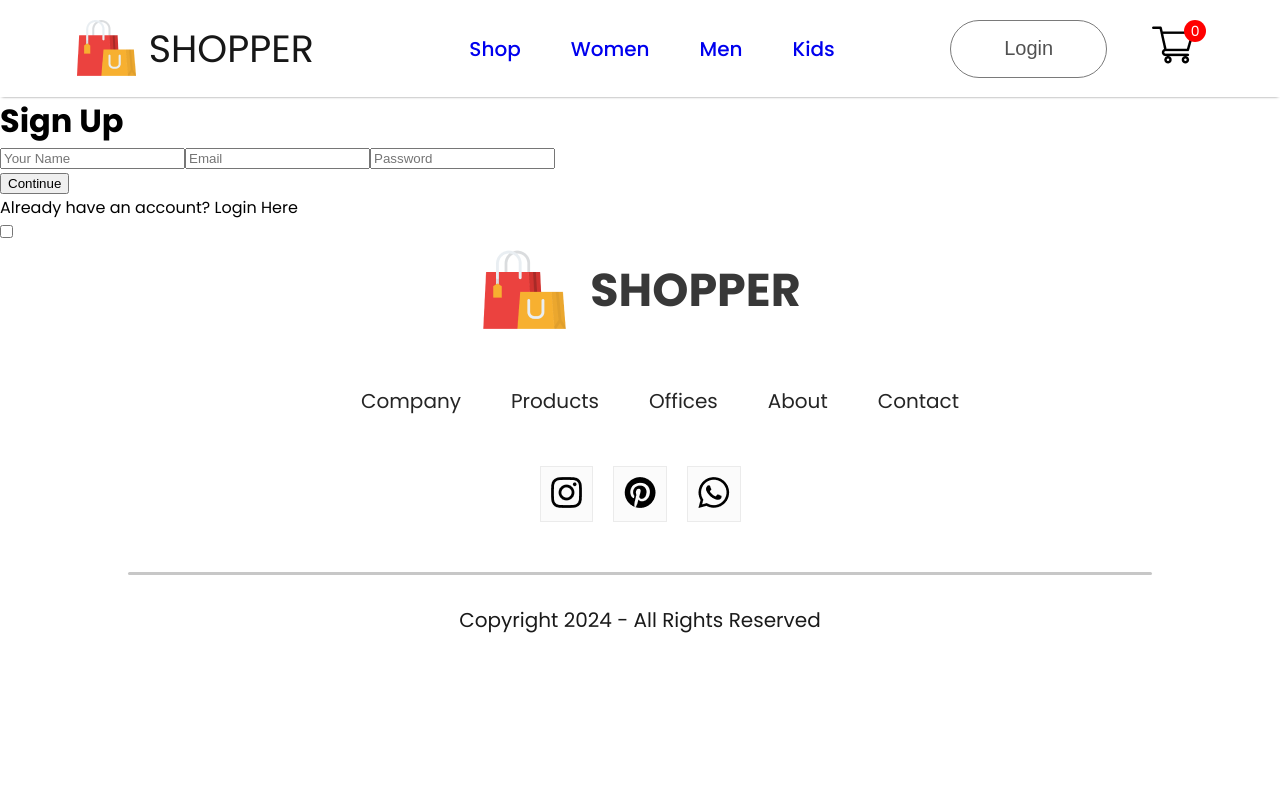
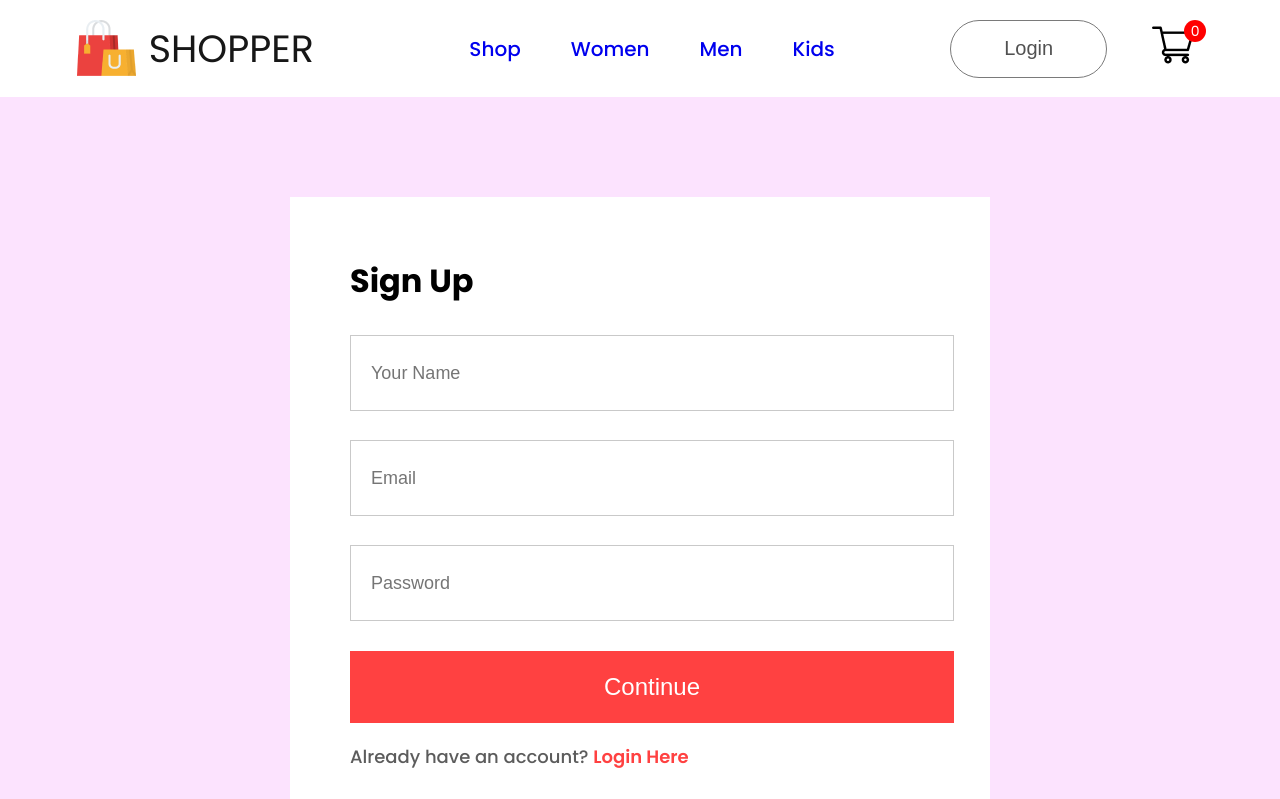
Before and after one commit to CoreyPhillipsOfficial/e-commerce-site, a React (Create React App) app in the folder frontend/: page /login in a window 1280 px wide. Shown: the top 799 px of the page. Built offline with nearby package versions, Linux system fonts and the light colour scheme.

Commit message:
signup page

```diff
--- /dev/null
+++ b/frontend/src/Pages/CSS/LoginSignup.css
@@ -0,0 +1,69 @@
+.loginsignup {
+    width: 100%;
+    height: 80vh;
+    background: #fce3fe;
+    padding-top: 100px;
+}
+
+.loginsignup-container {
+    width: 580px;
+    height: 600px;
+    background: white;
+    margin: auto;
+    padding: 40px 60px;
+}
+
+.loginsignup-container h1 {
+    margin: 20px 0px;
+}
+
+.loginsignup-fields {
+    display: flex;
+    flex-direction: column;
+    gap: 29px;
+    margin-top: 30px;
+}
+
+.loginsignup-fields input {
+    height: 72px;
+    width: 100%;
+    padding-left: 20px;
+    border: 1px solid #c9c9c9;
+    outline: none;
+    color: #5c5c5c;
+    font-size: 18px;
+}
+
+.loginsignup-container button {
+    width: 604px;
+    height: 72px;
+    color: white;
+    background: #ff4141;
+    margin-top: 30px;
+    border: none;
+    font-size: 24px;
+    font-weight: 500;
+    cursor: pointer;
+}
+
+.loginsignup-login {
+    margin-top: 20px;
+    color: #5c5c5c;
+    font-size: 18px;
+    font-weight: 500;
+}
+
+.loginsignup-login span {
+    color: #ff4141;
+    font-weight: 600;
+}
+
+.loginsignup-agree {
+    display: flex;
+    align-items: center;
+    margin-top: 25px;
+    gap: 20px;
+    color: #5c5c5c;
+    font-size: 18px;
+    font-weight: 500;
+}
--- a/frontend/src/Pages/LoginSignup.jsx
+++ b/frontend/src/Pages/LoginSignup.jsx
@@ -1,8 +1,9 @@
 import React from 'react'
+import './CSS/LoginSignup.css'
 
 export const LoginSignup = () => {
     return (
-        <div className='LoginSignup'>
+        <div className='loginsignup'>
             <div className="loginsignup-container">
                 <h1>Sign Up</h1>
                 <div className="loginsignup-fields">
@@ -14,6 +15,7 @@ export const LoginSignup = () => {
                 <p className="loginsignup-login">Already have an account? <span>Login Here</span> </p>
                 <div className="loginsignup-agree">
                     <input type="checkbox" name='' id='' />
+                    <p>By continuing, I  agree to the terms of use and privacy policy.</p>
                 </div>
             </div>
         </div>
```
